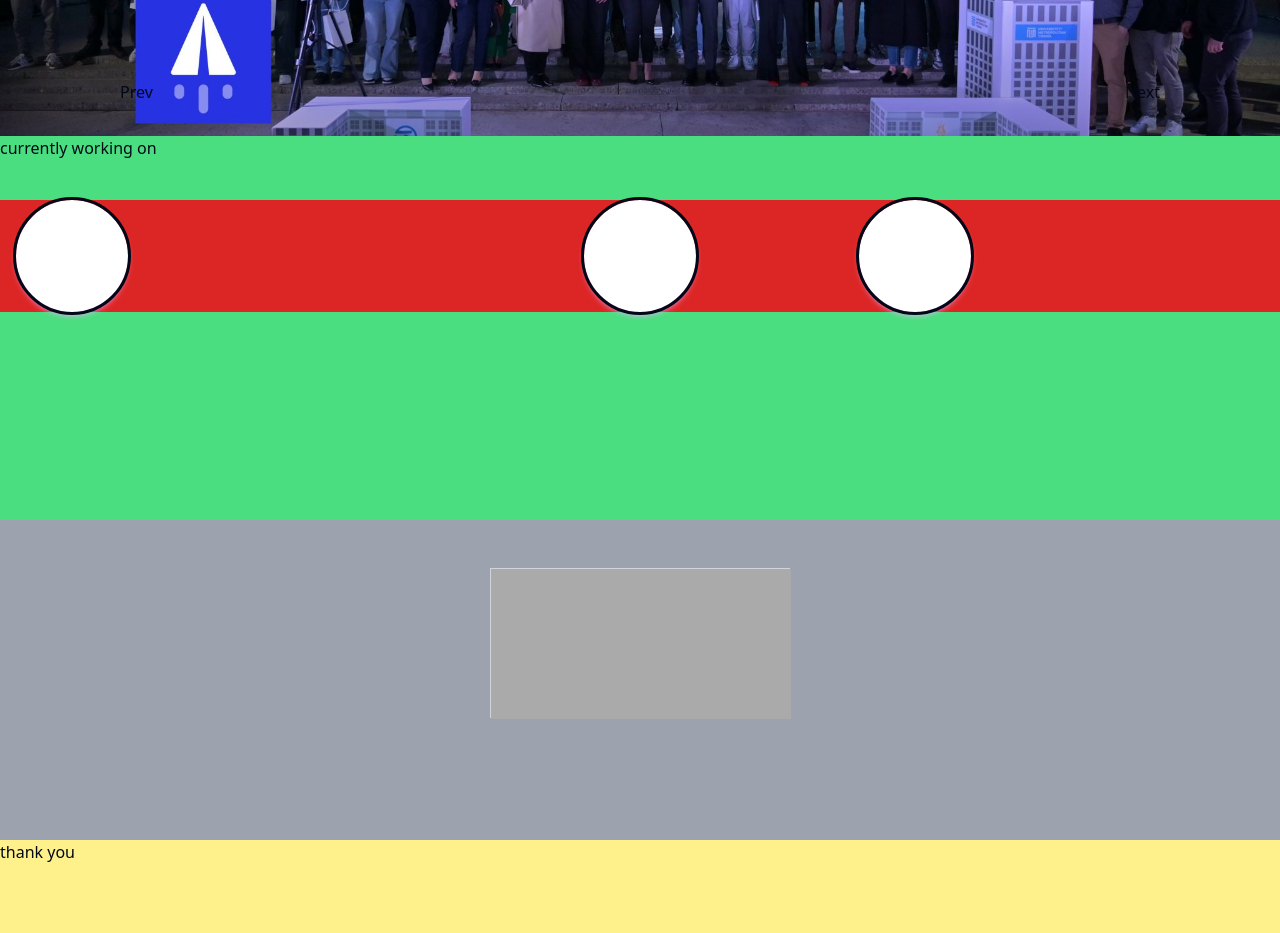
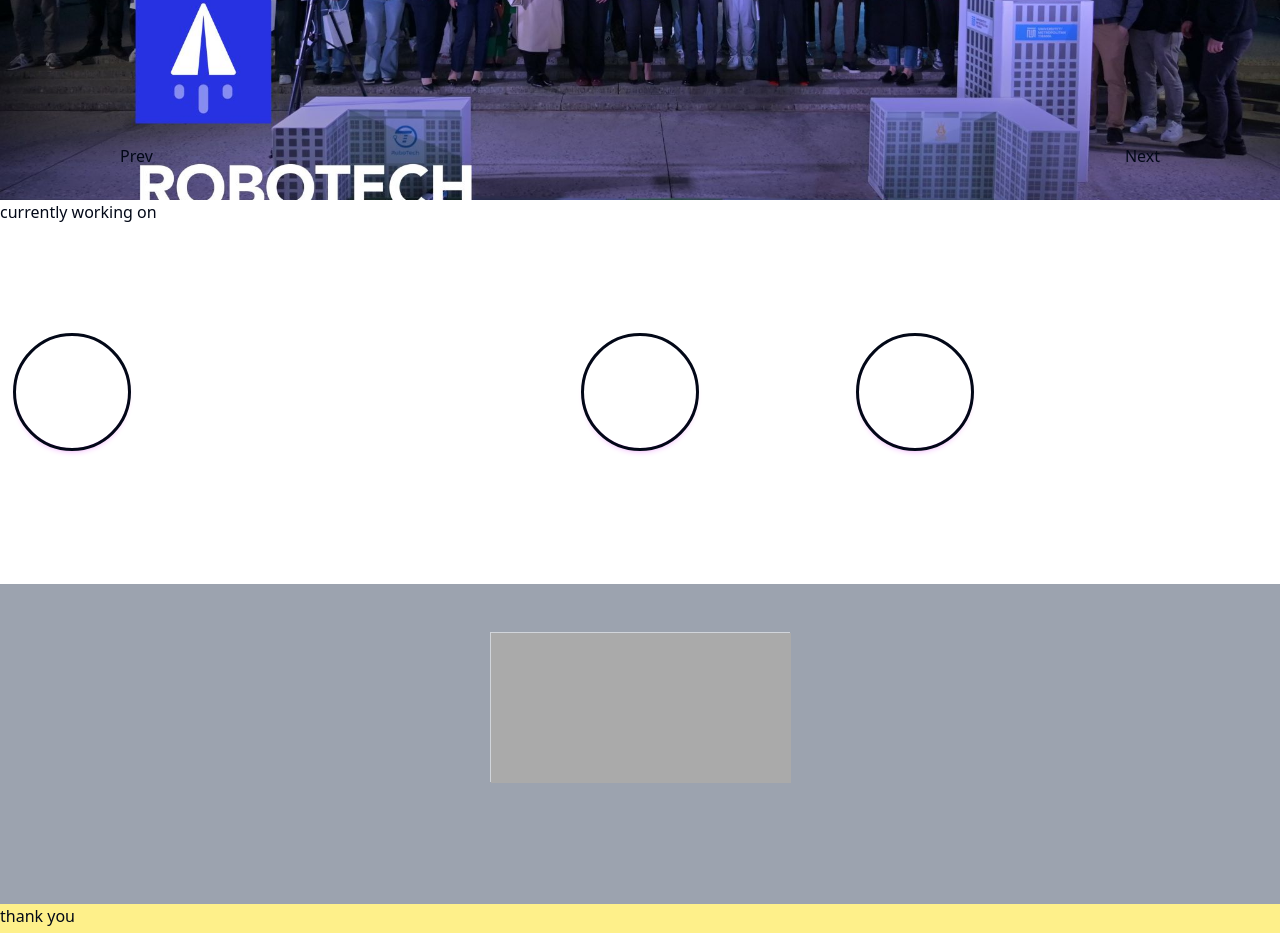
Before and after one commit to Ioni12/portfolio2, a React (Vite) app: page / in a window 1280 px wide. Shown: the part 1600-2533 px from the top of the page. Built offline with nearby package versions, Linux system fonts and the light colour scheme; a web font is replaced by a local one.

Commit message:
seeing end result of working on

```diff
--- a/src/Comming_soon.jsx
+++ b/src/Comming_soon.jsx
@@ -4,9 +4,9 @@
 {
     return(
         <>
-            <div className="bg-green-400 h-[24rem] justify-center">
+            <div className="h-[24rem] justify-center">
                 currently working on
-                <div className="grid grid-cols-3 gap-2 bg-red-600 mt-10">
+                <div className="grid grid-cols-3 gap-2 mt-28">
                     <div className="flex justify-between items-center rounded-lg sm:rounded-full bg-white outline shadow-fuchsia-300 shadow-md p-2 sm:p-4 w-28 h-28 ml-4"></div>
                     <div className="flex justify-between items-center rounded-lg sm:rounded-full bg-white outline shadow-fuchsia-300 shadow-md p-2 sm:p-4 w-28 h-28 mx-auto"></div>
                     <div className="flex justify-between items-center rounded-lg sm:rounded-full bg-white outline shadow-fuchsia-300 shadow-md p-2 sm:p-4 w-28 h-28 mr-"></div>
--- a/src/Slide.jsx
+++ b/src/Slide.jsx
@@ -5,7 +5,7 @@
 {
     return(
         <>
-            <div className=" px-10 py-10 h-[40rem] relative" style={{ backgroundImage: `url(${robo})`, backgroundSize: 'cover' }}>
+            <div className=" px-10 py-10 h-[44rem] relative" style={{ backgroundImage: `url(${robo})`, backgroundSize: 'cover' }}>
                 <Slides/>
 
                 <div class="controls flex justify-between mt-10 px-20">
```
